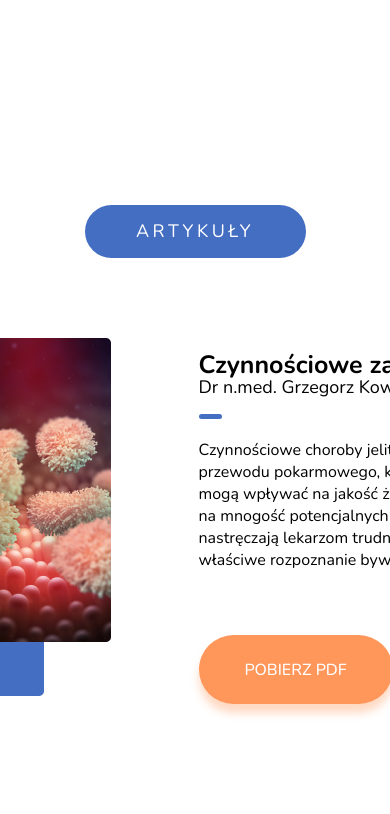
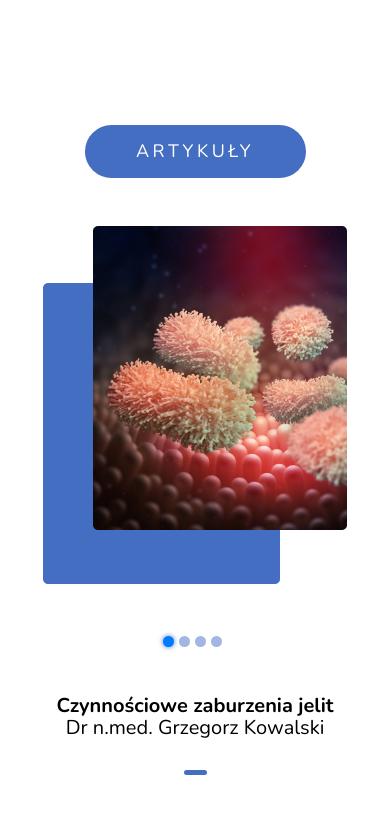
Before and after one commit to stelmaszczykadrian/Mebeverin, a React (Create React App) app in the folder mebeverin/: page /home in a window 390 px wide. Shown: the part 3400-4214 px from the top of the page. Built offline with nearby package versions, Linux system fonts and the light colour scheme.

Commit message:
Adjustment Articles section view for large, medium, and small screens

```diff
--- a/mebeverin/src/main/articles/Articles.css
+++ b/mebeverin/src/main/articles/Articles.css
@@ -1,5 +1,4 @@
 .articles-main-container {
-    margin-bottom: 8rem;
     display: flex;
     justify-content: center;
     align-items: center;
@@ -11,7 +10,7 @@
 }
 
 .articles-header {
-    margin-top: 5rem;
+    margin-top: 2rem;
     margin-bottom: 5rem;
     width: 221px;
     height: 53px;
@@ -115,3 +114,54 @@
     margin-top: 3rem;
     cursor: pointer;
 }
+
+.article-wrapper {
+    display: flex;
+}
+
+@media only screen and (max-width: 1200px)  {
+    .dots-container {
+        justify-content: center;
+        align-items: center;
+        margin-top: 3rem;
+        margin-bottom: 2rem;
+    }
+
+    .article-wrapper,
+    .article-content {
+        margin-left: 0;
+        display: flex;
+        flex-direction: column;
+        align-items: center;
+    }
+
+    .scroll-buttons {
+        display: none;
+    }
+}
+
+@media only screen and (max-width: 580px)  {
+    .dots-container {
+        align-items: center;
+        justify-content: center;
+        margin-top: 3rem;
+        margin-bottom: 2rem;
+    }
+
+    .article-description {
+        text-align: center;
+        padding: 25px;
+        width: auto;
+        margin-bottom: 0;
+    }
+
+    .articles-header {
+        margin-top: 0;
+        margin-bottom: 3rem;
+    }
+
+    .article-title,
+    .article-author {
+        font-size: 20px;
+    }
+}
--- a/mebeverin/src/main/articles/Articles.jsx
+++ b/mebeverin/src/main/articles/Articles.jsx
@@ -1,5 +1,5 @@
 import React, { useState } from "react";
-import { articles } from "./Data";
+import { articles } from "./ArticlesData";
 import './Articles.css';
 import arrowRightSvg from "../../assets/svg/arrow-right.svg";
 
@@ -14,7 +14,7 @@ export default function Articles() {
         <div className="articles-main-container" id="articles">
             <div className="articles-header">ARTYKUŁY</div>
             <div className="articles-container" id="slider">
-                <div style={{display: 'flex'}}>
+                <div className="article-wrapper">
                     <div className="article-image">
                         <img src={articles[currentIndex].image} alt="Article Thumbnail"/>
                         <div className="dots-container">
```
Also changed, not shown: mebeverin/src/main/articles/ArticlesData.js (renamed from mebeverin/src/main/articles/Data.js).
